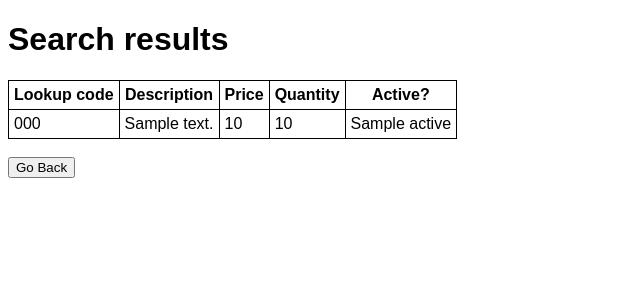
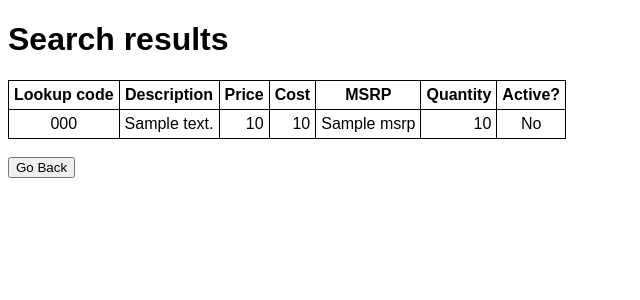
Before and after one commit to MBP-UASoftEng/ManBearPig, a Flask app: template app/templates/results.html in a window 1280 px wide. Shown: the top 300 px of the page, without its empty margins (0-640 px from the left). Run offline with Flask 2, Linux system fonts and the light colour scheme; the template is opened without the code that fills it: most values are stand-ins (such as "Sample title", 1, 10 or a date in 2020); parts of the project's set-up code (start-up, migrations or seed data) failed here and were passed over.

Commit message:
Added new search functionality

```diff
--- a/app/templates/results.html
+++ b/app/templates/results.html
@@ -18,25 +18,31 @@
 	</head>
 	<body>
 		<h1>Search results</h1>
-		{% if lookup_code %}
+		{% if items %}
 			<table>
 				<tr>
 					<th>Lookup code</th>
 					<th>Description</th>
 					<th>Price</th>
+					<th>Cost</th>
+					<th>MSRP</th>
 					<th>Quantity</th>
 					<th>Active?</th>
 				</tr>
+				{% for item in items %}
 				<tr>
-					<td>{{ lookup_code }}</td>
-					<td>{{ description }}</td>
-					<td>{{ price }}</td>
-					<td>{{ quantity }}</td>
-					<td>{{ active }}</td>
+					<td style="text-align:center">{{ item.item_lookup_code }}</td>
+					<td>{{ item.description }}</td>
+					<td style="text-align:right">{{ item.price }}</td>
+					<td style="text-align:right">{{ item.cost }}</td>
+					<td style="text-align:right">{{ item.msrp }}</td>
+					<td style="text-align:right">{{ item.quantity }}</td>
+					<td style="text-align:center">{% if item.inactive == '0' %} Yes {% else %} No {% endif %}</td>
 				</tr>
+				{% endfor %}
 			</table><br>
 		{% else %}
-			<p>Sorry Item Not Found</p>
+			<p>Sorry! No item found.</p>
 		{% endif %}
 
 		<form action="/" method="get">
```
